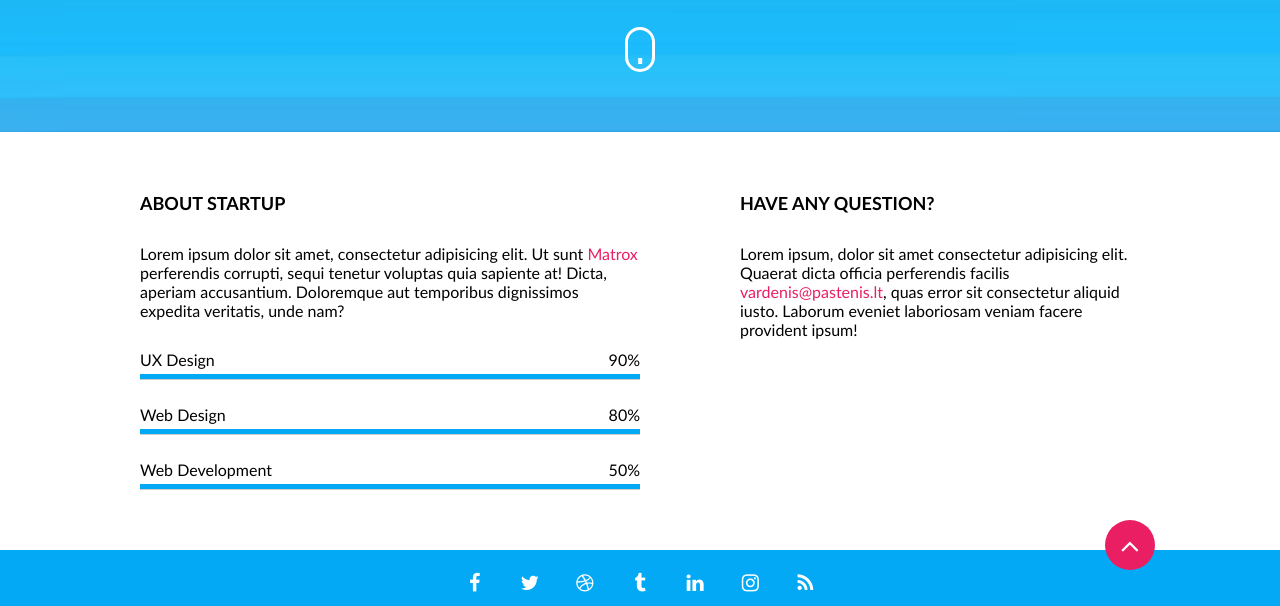
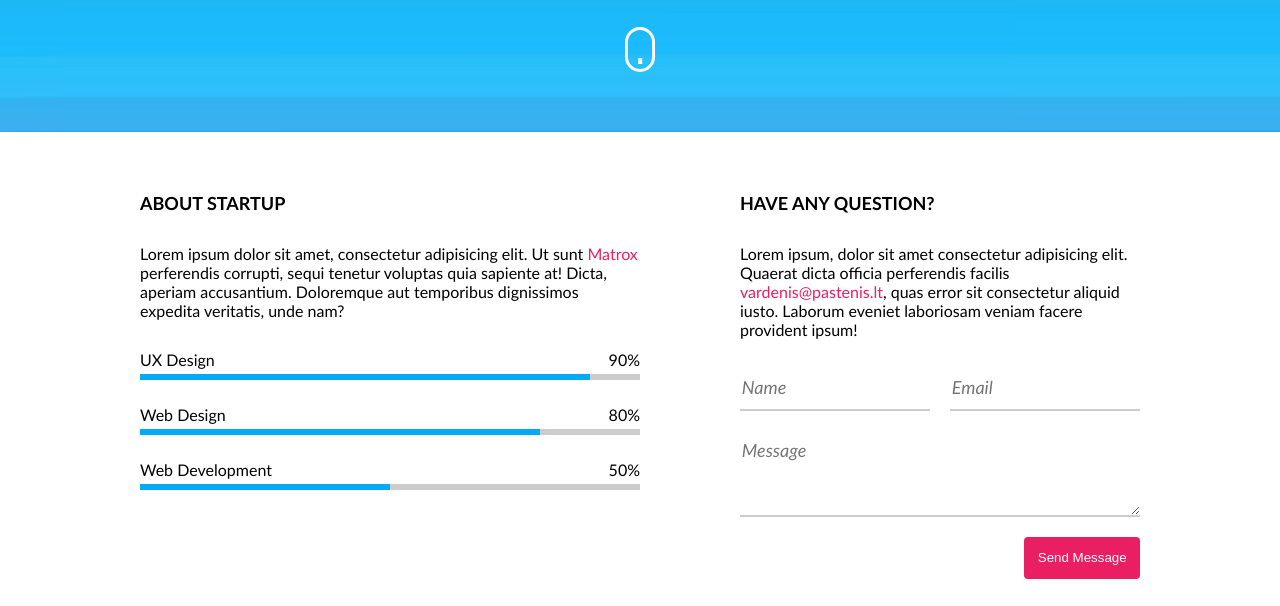
Before and after one commit to airidasju/04-coming-soon, a website: page index.html in a window 1280 px wide. Shown: the part 406-1012 px from the top of the page. Drawn offline with Linux system fonts and the light colour scheme.

Commit message:
form update

```diff
--- /dev/null
+++ b/css/components/button.css
@@ -0,0 +1,12 @@
+.btn {
+    background-color: var(--secondary-color);
+    color: white;
+    padding: 1em;
+    border: none;
+    border-radius: 0.3em;
+    transition: all 0.2s;
+}
+
+.btn:hover {
+background-color: #F13A77;
+}
--- /dev/null
+++ b/css/components/form.css
@@ -0,0 +1,54 @@
+::placeholder {
+    font-family:'Gill Sans', 'Gill Sans MT', Calibri, 'Trebuchet MS', sans-serif;
+    font-style: italic;
+}
+
+form {
+display: grid;
+grid-template-columns: 1fr 1fr;
+gap: 20px;
+}
+
+form > .cell-1 {
+grid-column: span 1;
+}
+
+form > .cell-2 {
+    grid-column: span 2;
+}
+
+form > div > label {
+    display: none;
+}
+
+form > div > input,
+form > div > textarea {
+    width: 100%;
+    padding: 0.5em 0.1em;
+    font-size: 18px;
+    line-height: 1.2em;
+    border: none;
+    border-bottom: 2px solid #ccc;
+
+}
+
+form > div > textarea {
+min-height: 4.8em;
+max-height: 13em;
+resize: vertical;
+}
+
+form > div > button {
+    float: right
+}
+
+
+@media (max-width: 1000px) {
+    form {
+        grid-template-columns: 1fr;
+    }
+    form > .cell-2 {
+        grid-column: span 1;
+    }
+
+}
--- a/css/components/progress-bar.css
+++ b/css/components/progress-bar.css
@@ -12,24 +12,28 @@
     display: flex;
     justify-content: space-between;
 }
-
+.progress-bar-list .top > .label {
+}
+.progress-bar-list .top > .value {
+}
 .progress-bar-list > .progress-bar > .progress {
     height: 6px;
     background-color: #ccc;
 }
 .progress-bar-list .progress > .bar {
+    --w: 90%;
     height: 100%;
+    width: var(--w);
     background-color: var(--main-color);
+    animation-duration: 2s;
     animation-name: loading;
-    animation-duration: 1s;
-    height: 90%;
 }
 
 @keyframes loading {
     0% {
-        width: 0
+        width: 0;
     }
     100% {
-        width: var(--w)
+        width: var(--w);
     }
 }
--- a/index.html
+++ b/index.html
@@ -38,6 +38,8 @@
     <link rel="stylesheet" href="./css/components/mouse.css" />
     <link rel="stylesheet" href="./css/components/progress-bar.css" />
     <link rel="stylesheet" href="./css/pages/home.css" />
+    <link rel="stylesheet" href="./css/components/form.css"/>
+    <link rel="stylesheet" href="./css/components/button.css"/>
   </head>
 
   <body>
@@ -120,6 +122,23 @@
             error sit consectetur aliquid iusto. Laborum eveniet laboriosam
             veniam facere provident ipsum!
           </p>
+          <form action="/">
+            <div class="cell-1">
+              <label for="name">Name</label>
+              <input id="name" name="name" type="text" placeholder="Name" required></input>
+            </div>
+            <div class="cell-1">
+              <label for="email">Email</label>
+              <input id="email" name="email" type="email" required placeholder="Email"></input>
+            </div>
+            <div class="cell-2">
+              <label for="message">Message</label>
+              <textarea id="message" name="message" required placeholder="Message"></textarea>
+            </div>
+            <div class="cell-2">
+              <button class="btn">Send Message</button>
+            </div>
+          </form>
         </div>
       </div>
     </section>
```
Also changed, not shown: favicon/android-chrome-96x96.png (renamed from favicon_package_v0.16/android-chrome-96x96.png), favicon/apple-touch-icon.png (renamed from favicon_package_v0.16/apple-touch-icon.png), favicon/browserconfig.xml (renamed from favicon_package_v0.16/browserconfig.xml), favicon/favicon-16x16.png (renamed from favicon_package_v0.16/favicon-16x16.png), favicon/favicon-32x32.png (renamed from favicon_package_v0.16/favicon-32x32.png), favicon/mstile-150x150.png (renamed from favicon_package_v0.16/mstile-150x150.png), favicon/safari-pinned-tab.svg (renamed from favicon_package_v0.16/safari-pinned-tab.svg), favicon/site.webmanifest (renamed from favicon_package_v0.16/site.webmanifest).
